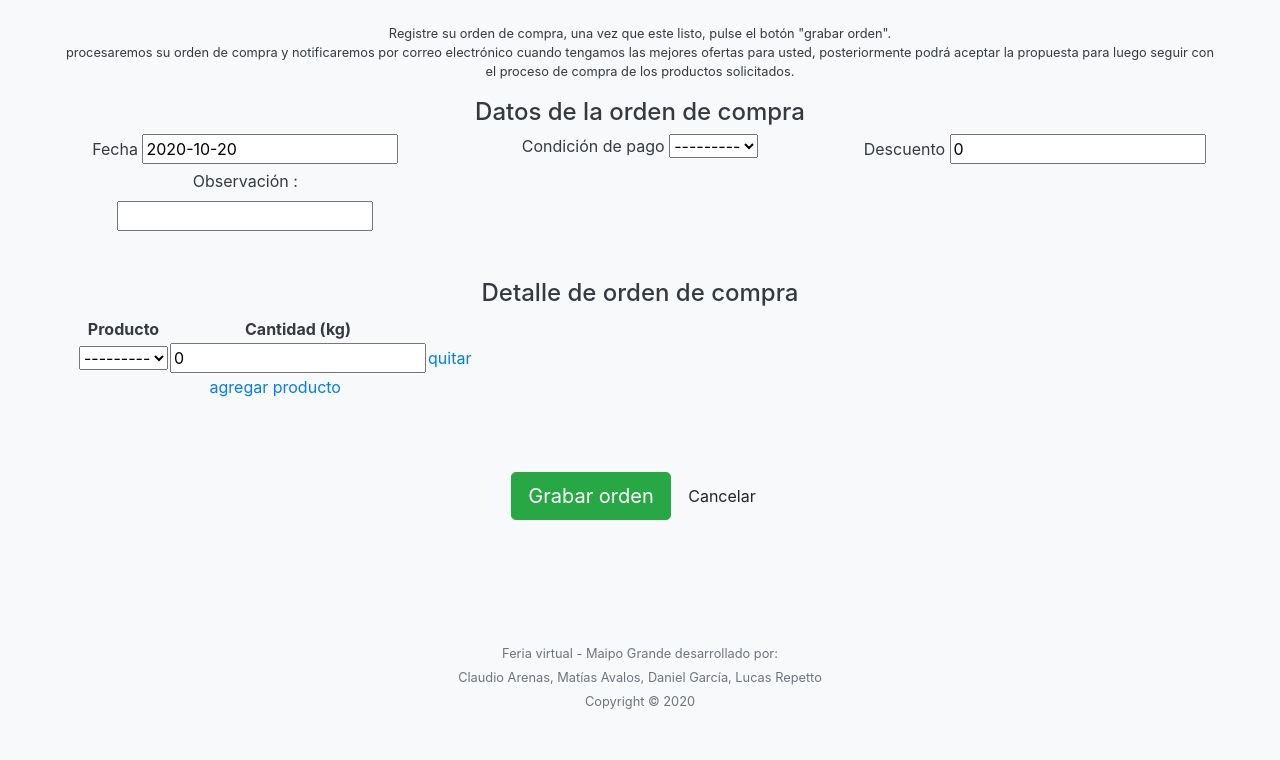
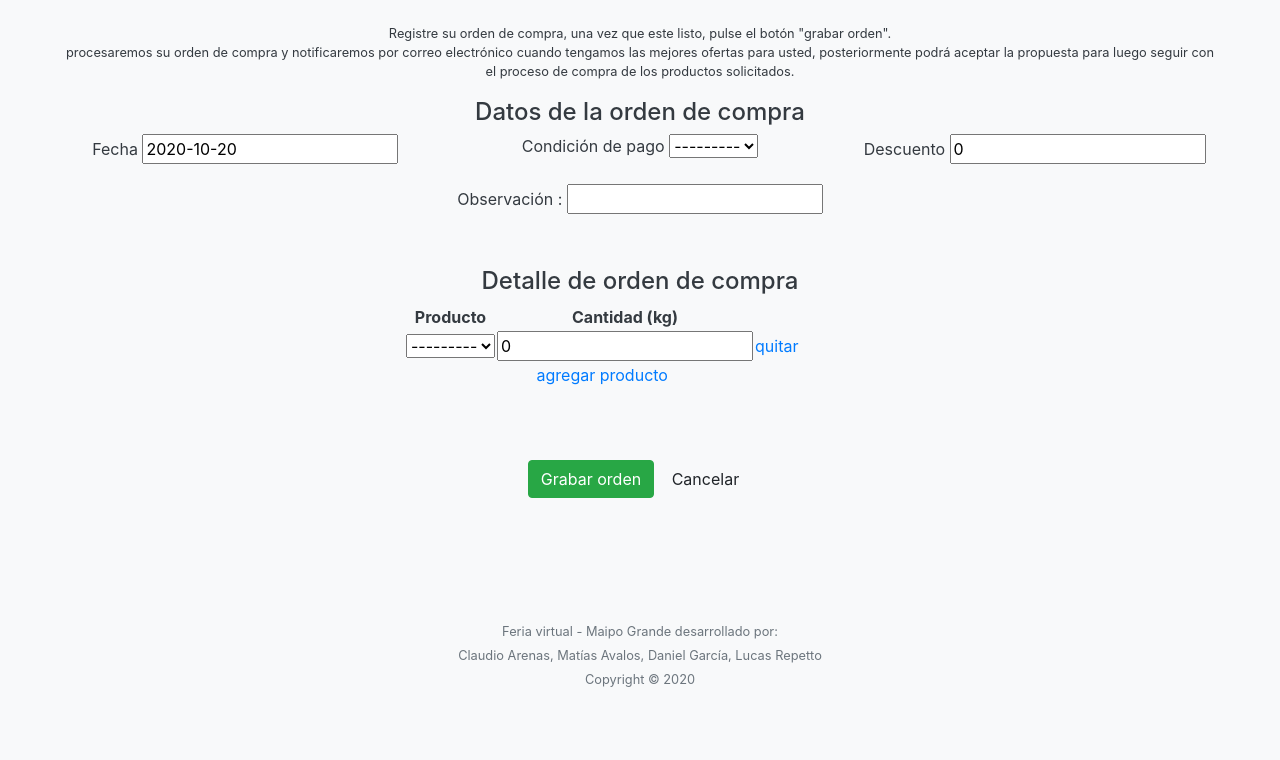
Before and after one commit to stngarcia8/feriavirtual.web, a Django app: page /ordenes/ordenes/crear/ in a window 1280 px wide. Shown: the part 122-882 px from the top of the page. After the commit the page ends 809 px from the top, so only its background shows below. Run offline with Django 3.2, Linux system fonts and the light colour scheme; data that the repository does not hold is empty; some libraries are stand-ins or nearby versions.

Commit message:
ui-hotfixes

```diff
--- a/maipogrande/cexterno/templates/cexterno/home-externo.html
+++ b/maipogrande/cexterno/templates/cexterno/home-externo.html
@@ -7,7 +7,7 @@
 {% block menu %}
 <a class="enlace" href="{% url 'iniciarComercial' %}">Datos comerciales</a>
     <br><br>
-    <p class="text-justify"><b>Ordenes de compra</b></p>
+    <p class="text-justify text-center"><b>Ordenes de compra</b></p>
     <a class="enlace" href="{% url 'listarOrdenes' %}">Lista de ordenes</a>
     <br>
     <a class="enlace" href="{% url 'registrarOrden' %}"> Nueva orden </a>
--- a/maipogrande/cinterno/templates/cinterno/home-interno.html
+++ b/maipogrande/cinterno/templates/cinterno/home-interno.html
@@ -7,7 +7,7 @@
 {% block menu %}
 <a class="enlace" href="{% url 'iniciarComercial' %}">Datos comerciales</a>
     <br><br>
-    <p class="text-justify"><b>Ordenes de compra</b></p>
+    <p class="text-justify text-center"><b>Ordenes de compra</b></p>
     <a class="enlace" href="{% url 'listarOrdenes' %}">Lista de ordenes</a>
     <br>
     <a class="enlace" href="{% url 'registrarOrden' %}"> Nueva orden </a>
--- a/maipogrande/ordenes/templates/ordenes/orden-listar.html
+++ b/maipogrande/ordenes/templates/ordenes/orden-listar.html
@@ -30,7 +30,7 @@
 
     <!-- Listando las ordenes de compra -->
     {% if order_list %}
-        <table class="table table-responsive table-hover table-striped">
+        <table class="table table-responsive table-hover table-striped mx-auto" style="width: 750px;">
             <thead>
                 <tr>
                     <th>Orden Nro.</th>
@@ -90,6 +90,8 @@
 
     <!-- volver a la pagina de inicio -->
     <br>
+    <div class="text-center">
     <a class="btn btn-secondary" href="{% url 'dinamicHome' %}" role="button"> Volver página de inicio </a>
+    </div>
 
 {% endblock %}
--- a/maipogrande/ordenes/templates/ordenes/orden-registrar.html
+++ b/maipogrande/ordenes/templates/ordenes/orden-registrar.html
@@ -20,21 +20,21 @@
                 {% csrf_token %}
                 <!-- Datos del formulario de orden de compra -->
                 <div class="row">
-                    <div class="col-lg-4">
+                    <div class="col-4">
                         <label>Fecha</label>
                         {{ form.OrderDate }}
                     </div>
-                    <div class="col-lg-4">
+                    <div class="col-4" style="height: 50px;">
                         <label>Condición de pago</label>
                         {{ form.PaymentCondition }}
                     </div>
-                    <div class="col-lg-4">
+                    <div class="col-4">
                         <label>Descuento</label>
                         {{ form.OrderDiscount }}
                     </div>
                 </div>
                 <div class="row">
-                    <div class="col-lg-4">
+                    <div class="col-12">
                         <label>Observación :</label>
                         {{ form.Observation }}
                     </div>
@@ -44,7 +44,7 @@
                 <!-- formulario de detalle de orden de compra -->
                 <h4>Detalle de orden de compra</h4>
                 {{ order_detail.management_form }}
-                <table class="col-md-7 table-responsive">
+                <table class="col-md-7 table-responsive mx-auto" style="width: 500px;">
                     <thead>
                         <th>Producto</th>
                         <th>Cantidad (kg)</th>
@@ -68,7 +68,7 @@
                     {% endfor %}
                 </table>
                 <br><br><br>
-                <button class="btn btn-lg btn-success" type="submit"> Grabar orden </button>
+                <button class="btn btn-m btn-success" type="submit"> Grabar orden </button>
                 <a class="btn btn-light" href="{% url 'listarOrdenes' %}" role="button"> Cancelar </a>
             </form>
         </div>
--- a/maipogrande/transportista/templates/transportista/vehiculo-editar.html
+++ b/maipogrande/transportista/templates/transportista/vehiculo-editar.html
@@ -15,7 +15,7 @@
         {% if form.non.field.errors %}
             {{ form.non.field.errors }}
         {% endif %}
-        <table class="tabla table-responsive mx-normal" style="width: 400px;">
+        <table class="tabla table-responsive">
             {{ form }}
         </table>
         <div class="text-center">
--- a/maipogrande/transportista/templates/transportista/vehiculo-listar.html
+++ b/maipogrande/transportista/templates/transportista/vehiculo-listar.html
@@ -29,7 +29,7 @@
 
     <!-- Listando los vehiculos -->
     {% if vehicle_list %}
-        <table class="table table-responsive table-hover table-striped">
+        <table class="table table-responsive table-hover table-striped mx-auto" style="width: 750px;">
             <thead>
                 <tr>
                     <th>Patente</th>
--- a/maipogrande/transportista/templates/transportista/vehiculo-registrar.html
+++ b/maipogrande/transportista/templates/transportista/vehiculo-registrar.html
@@ -15,7 +15,7 @@
         {% if form.non.field.errors %}
             {{ form.non.field.errors }}
         {% endif %}
-        <table class="tabla table-responsive mx-normal" style="width: 500px;">
+        <table class="tabla table-responsive mx-auto" style="width: 500px;">
             {{ form }}
         </table>
         <div class="text-center">
```
Also changed, not shown: maipogrande/ordenes/templates/ordenes/orden-ver.html (+6 -8 lines).
